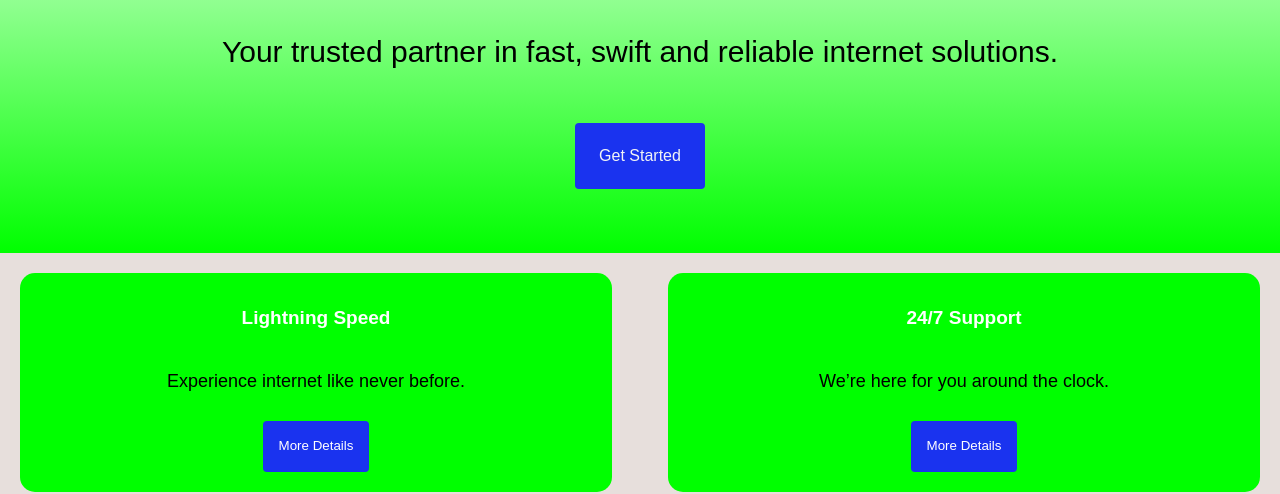
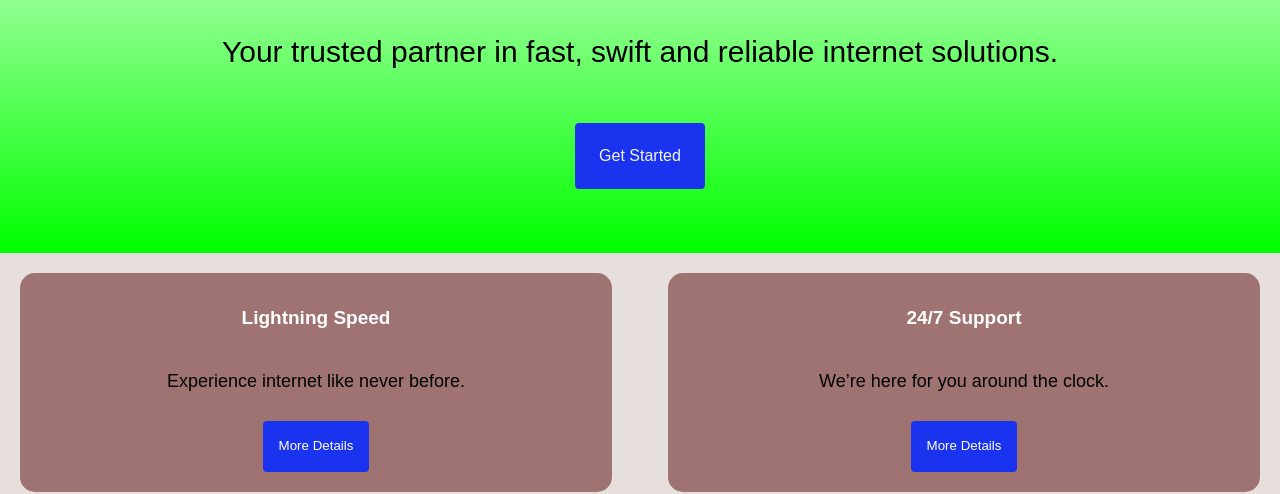
Before and after one commit to gloria-rgb/swiftnet, a plain HTML site: page index.html in a window 1280 px wide. Shown: the part 306-800 px from the top of the page. Drawn offline with Linux system fonts and the light colour scheme.

Commit message:
Update styles.css

```diff
--- a/styles.css
+++ b/styles.css
@@ -118,7 +118,7 @@
       background-color: #e7dfdc;
     }
     .card {
-      background: rgb(0, 255, 0);
+      background-color: var(--primary);
       height: auto;
      flex-grow: 1;
      flex-shrink: 1;
```
